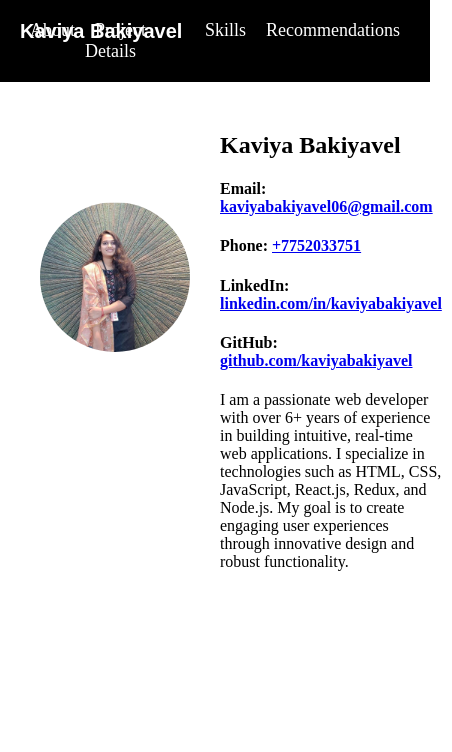
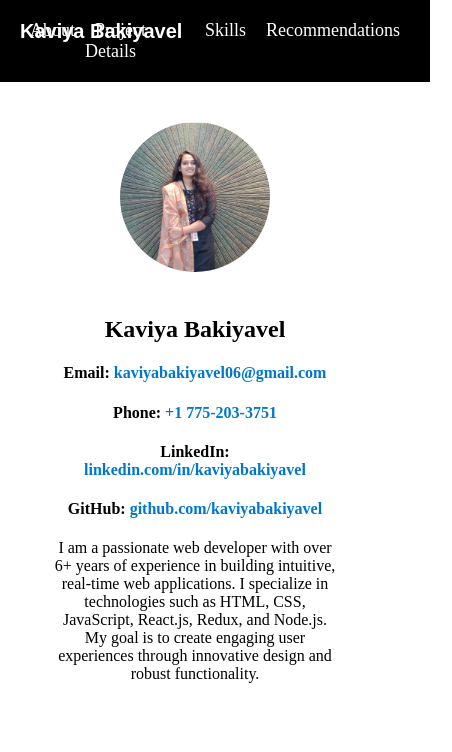
Before and after one commit to kaviyabakiyavel/Portfolio, a website: page about.html in a window 390 px wide. Shown: the whole page, 452 px wide, since content can reach past the window. Drawn offline with Linux system fonts and the light colour scheme.

Commit message:
media query for smaller screen

```diff
--- a/about.html
+++ b/about.html
@@ -1,33 +1,32 @@
 <!DOCTYPE html>
 <html lang="en">
-
 <head>
-    <meta charset="UTF-8">
-    <meta name="viewport" content="width=device-width, initial-scale=1.0">
-    <link rel="stylesheet" href="./css/styles.css">
+  <meta charset="UTF-8" />
+  <meta name="viewport" content="width=device-width, initial-scale=1.0" />
+  <title>Kaviya Bakiyavel | Profile</title>
+  <link rel="stylesheet" href="./css/styles.css" />
 </head>
-
 <body>
   <div id="navbar"></div>
-    <section id="about" class="about-section">
-        <img class="round-image" src="Photos/kav.jpg" alt="Profile Picture" class="profile-image">
+
+  <section id="about" class="profile-content">
+    <div>
+      <img src="Photos/kav.jpg" alt="Profile Picture" class="profile-image" />
+    </div>
     <div class="about-text">
       <h1>Kaviya Bakiyavel</h1>
       <h4>Email: <a href="mailto:kaviyabakiyavel06@gmail.com">kaviyabakiyavel06@gmail.com</a></h4>
-            <h4>Phone: <a href="tel:+7752033751">+7752033751</a></h4>
-            <h4>LinkedIn: <a href="https://www.linkedin.com/in/kaviyabakiyavel"
-                    target="_blank">linkedin.com/in/kaviyabakiyavel</a></h4>
+      <h4>Phone: <a href="tel:+17752033751">+1 775-203-3751</a></h4>
+      <h4>LinkedIn: <a href="https://www.linkedin.com/in/kaviyabakiyavel" target="_blank">linkedin.com/in/kaviyabakiyavel</a></h4>
       <h4>GitHub: <a href="https://github.com/kaviyabakiyavel" target="_blank">github.com/kaviyabakiyavel</a></h4>
       <p>
         I am a passionate web developer with over 6+ years of experience in building intuitive, real-time web
-                applications.
-                I specialize in technologies such as HTML, CSS, JavaScript, React.js, Redux, and Node.js. My goal is to
-                create
-                engaging user experiences through innovative design and robust functionality.
+        applications. I specialize in technologies such as HTML, CSS, JavaScript, React.js, Redux, and Node.js. My goal
+        is to create engaging user experiences through innovative design and robust functionality.
       </p>
     </div>
   </section>
+
   <script src="loadNavbar.js"></script>
 </body>
-
 </html>
--- a/css/styles.css
+++ b/css/styles.css
@@ -1,6 +1,51 @@
 body {
     margin: 0px 0px 8px 0px;
 }
+
+/* Base layout with Flexbox */
+.profile-content {
+    display: flex;
+    flex-direction: row;
+    align-items: center;
+    justify-content: center;
+    flex-wrap: wrap;
+    gap: 30px;
+    padding: 40px;
+    box-sizing: border-box;
+  }
+
+  .profile-image {
+    width: 250px;
+    max-width: 100%;
+    border-radius: 10px;
+  }
+
+  .about-text {
+    max-width: 600px;
+    text-align: left;
+  }
+
+  .about-text h1 {
+    margin-top: 0;
+  }
+
+  .about-text a {
+    color: #0077cc;
+    text-decoration: none;
+  }
+
+  /* Responsive design for smaller screens */
+  @media (max-width: 768px) {
+    .profile-content {
+      flex-direction: column;  /* Stack items vertically on tablets/phones */
+      text-align: center;
+    }
+
+    .about-text {
+      text-align: center;
+    }
+  }
+
 
 .top-left-name {
     position: absolute;
@@ -44,17 +89,10 @@ body {
     transform: scale(1.1);
 }
 
-.about-section {
-    padding: 20px;
-    display: flex;
-    flex-direction: wrap;
-}
-
-.round-image {
+.profile-image {
     width: 150px;
     height: 150px;
     border-radius: 50%;
-    padding: 100px 20px
 }
 
 .about-text {
```
Lines whose indentation alone changed are shown as unchanged.
